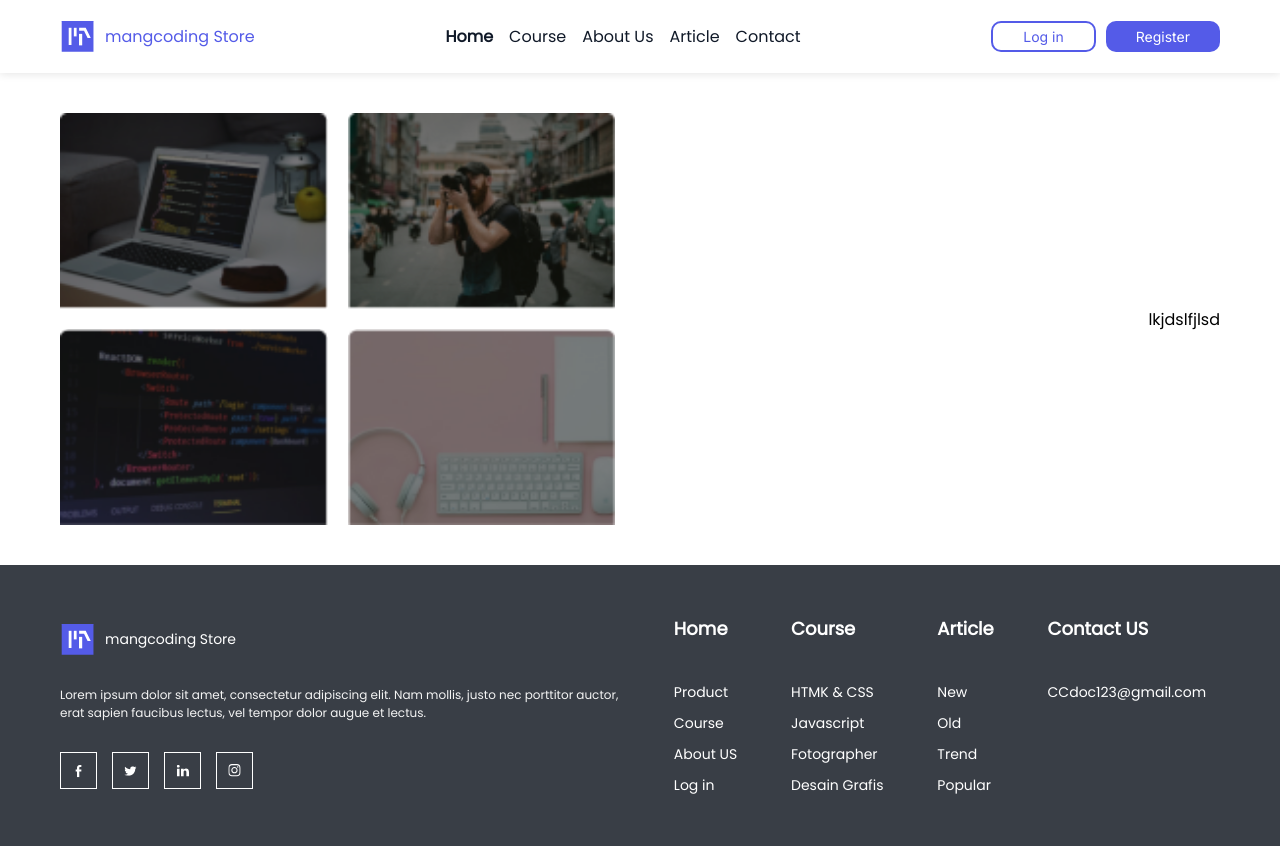
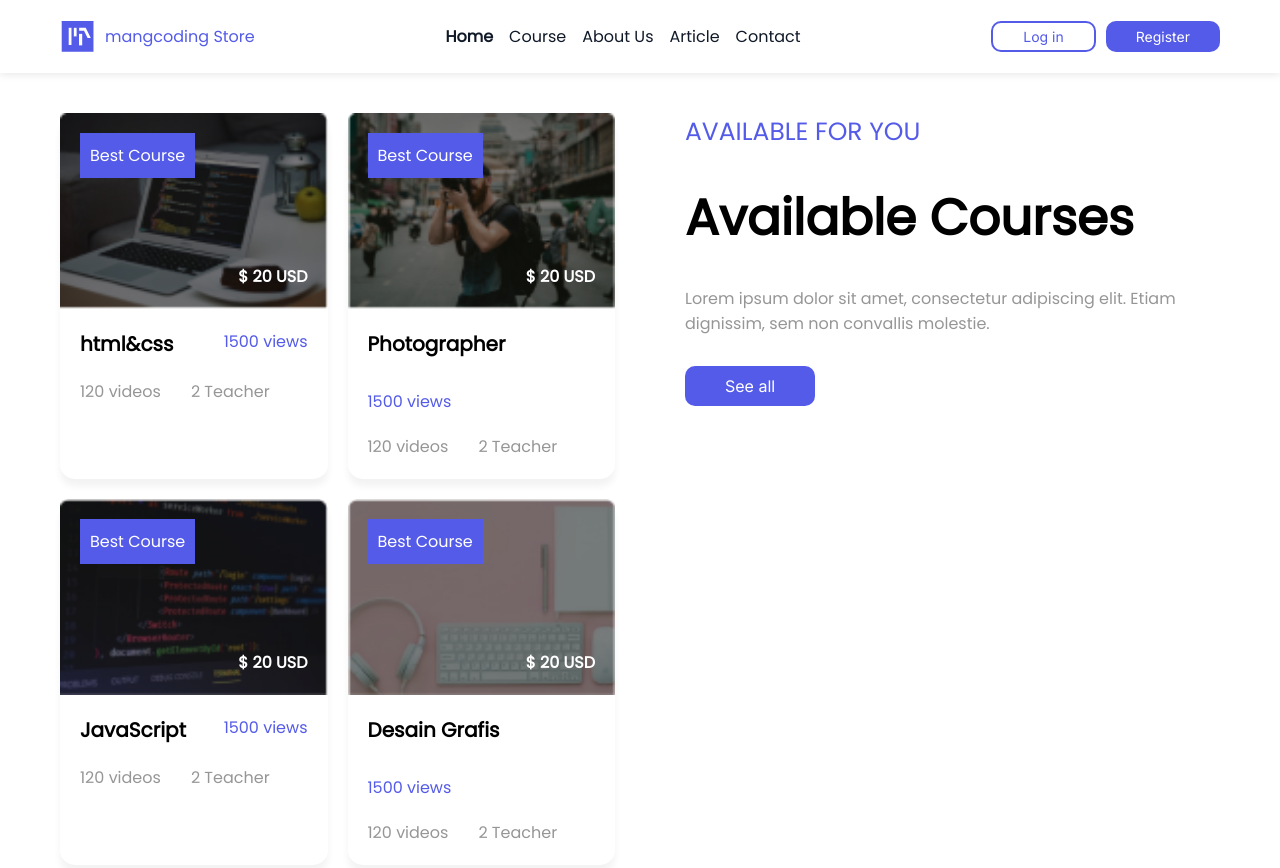
Before and after one commit to AlaaAlShalaldeh/TShop-Project, a plain HTML site: page index.html in a window 1280 px wide. Shown: the top 868 px of the page. Drawn offline with Linux system fonts and the light colour scheme.

Commit message:
creat courses section

```diff
--- a/assets/css/main.css
+++ b/assets/css/main.css
@@ -82,6 +82,8 @@ header .auth .register {
 }
 .courses .row {
   gap: 30px;
+  /* flex-wrap: nowrap; */
+  align-items: stretch;
 }
 .courses .course-item {
   display: flex;
@@ -98,6 +100,80 @@ header .auth .register {
 }
 .course {
   width: calc((100% - 30px) / 2);
+  box-shadow:0px 7.438px 7.438px rgba(0, 0, 0, 0.05);
+  /* border: 2px solid black; */
+  border-radius: 15px;
+}
+.courses .course-card{
+  position: relative;
+}
+.course-info{
+  position: absolute;
+  top: 0;
+  right: 0;
+  bottom: 0;
+  left: 0;
+  /* background-color: #545be8; */
+  display: flex;
+  justify-content: space-between;
+  align-items: flex-start;
+  padding: 20px;
+  color: white;
+}
+.course-info span:first-of-type{
+  background-color: #545be8;
+  padding: 10px;
+}
+.course-info span:last-of-type{
+
+ align-self: flex-end;
+}
+.course-details{
+  padding: 20px;
+  display: flex;
+  flex-direction: column;
+  gap: 20px;
+}
+.courses .course-details .row:last-of-type{
+  justify-content: flex-start;
+  color: #969696;
+}
+.course-details .view{
+  color:#545be8;
+}
+.course-details .row:first-of-type span:first-of-type{
+  font-size: 20px;
+  font-weight: 1000;
+}
+.courses .course-descreption{
+  /* background-color: blue; */
+  display: flex;
+  flex-direction: column;
+  padding: 0 30px;
+  width: calc((100% - 30px) / 2);
+  gap: 30px;
+  flex-wrap: wrap;
+
+
+}
+.course-descreption :nth-child(1){
+  color: #545be8;
+  font-size: 25px;
+}
+.course-descreption h2{
+  font-size: 50px;
+}
+.course-descreption p:last-of-type{
+  color: #969696;
+}
+.course-descreption a{
+  background-color: #545be8;
+  border-radius:10px;
+  width: fit-content;
+  padding: 10px 40px ;
+  color: white;
+  font-family: "Inter", sans-serif;
+
 }
 footer {
   background-color: #393e46;
--- a/index.html
+++ b/index.html
@@ -46,19 +46,88 @@
           <div class="row">
             <div class="course-item">
               <div class="course">
-                <img src="assets/img/courses/course-one.png" alt="" />
+                <div class="course-card">
+                  <img src="assets/img/courses/course-one.png" alt="" />
+                  <div class="course-info">
+                    <span>Best Course</span>
+                    <span class="active">$ 20 USD</span>
+                  </div>
+                </div>
+                <div class="course-details">
+                  <div class="row">
+                    <span >html&css</span>
+                    <span class="view">1500 views</span>
+                  </div>
+                  <div class="row">
+                    <span>120 videos</span>
+                    <span>2 Teacher</span>
+                  </div>
+                </div>
               </div>
               <div class="course">
-                <img src="assets/img/courses/course-two.png" alt="" />
+                <div class="course-card">
+                  <img src="assets/img/courses/course-two.png" alt="" />
+                  <div class="course-info">
+                    <span>Best Course</span>
+                    <span class="active">$ 20 USD</span>
+                  </div>
+                </div>
+                <div class="course-details">
+                  <div class="row">
+                    <span >Photographer</span>
+                    <span class="view">1500 views</span>
+                  </div>
+                  <div class="row">
+                    <span>120 videos</span>
+                    <span>2 Teacher</span>
+                  </div>
+                </div>
               </div>
               <div class="course">
-                <img src="assets/img/courses/course-three.png" alt="" />
+                <div class="course-card">
+                  <img src="assets/img/courses/course-three.png" alt="" />
+                  <div class="course-info">
+                    <span>Best Course</span>
+                    <span class="active">$ 20 USD</span>
+                  </div>
+                </div>
+                <div class="course-details">
+                  <div class="row">
+                    <span >JavaScript</span>
+                    <span class="view">1500 views</span>
+                  </div>
+                  <div class="row">
+                    <span>120 videos</span>
+                    <span>2 Teacher</span>
+                  </div>
+                </div>
               </div>
               <div class="course">
-                <img src="assets/img/courses/course-four.png" alt="" />
+                <div class="course-card">
+                  <img src="assets/img/courses/course-four.png" alt="" />
+                  <div class="course-info">
+                    <span>Best Course</span>
+                    <span class="active">$ 20 USD</span>
+                  </div>
+                </div>
+                <div class="course-details">
+                  <div class="row">
+                    <span >Desain Grafis</span>
+                    <span class="view">1500 views</span>
+                  </div>
+                  <div class="row">
+                    <span>120 videos</span>
+                    <span>2 Teacher</span>
+                  </div>
+                </div>
               </div>
             </div>
-            <div class="course-descreption">lkjdslfjlsd</div>
+            <div class="course-descreption">
+              <p>AVAILABLE FOR YOU</p>
+              <h2>Available Courses</h2>
+              <p>Lorem ipsum dolor sit amet, consectetur adipiscing elit. Etiam dignissim, sem non convallis molestie.</p>
+              <a href="#">See all</a>
+            </div>
           </div>
         </div>
       </section>
```
